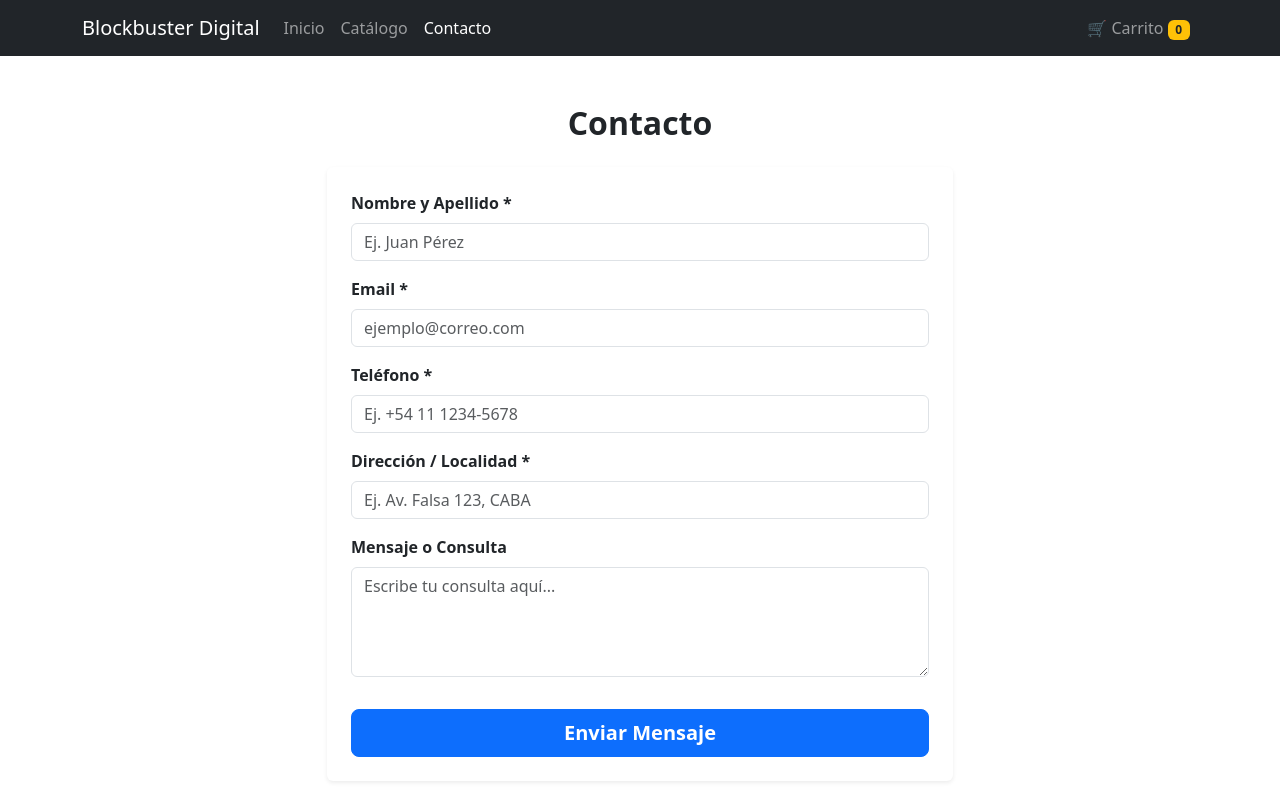
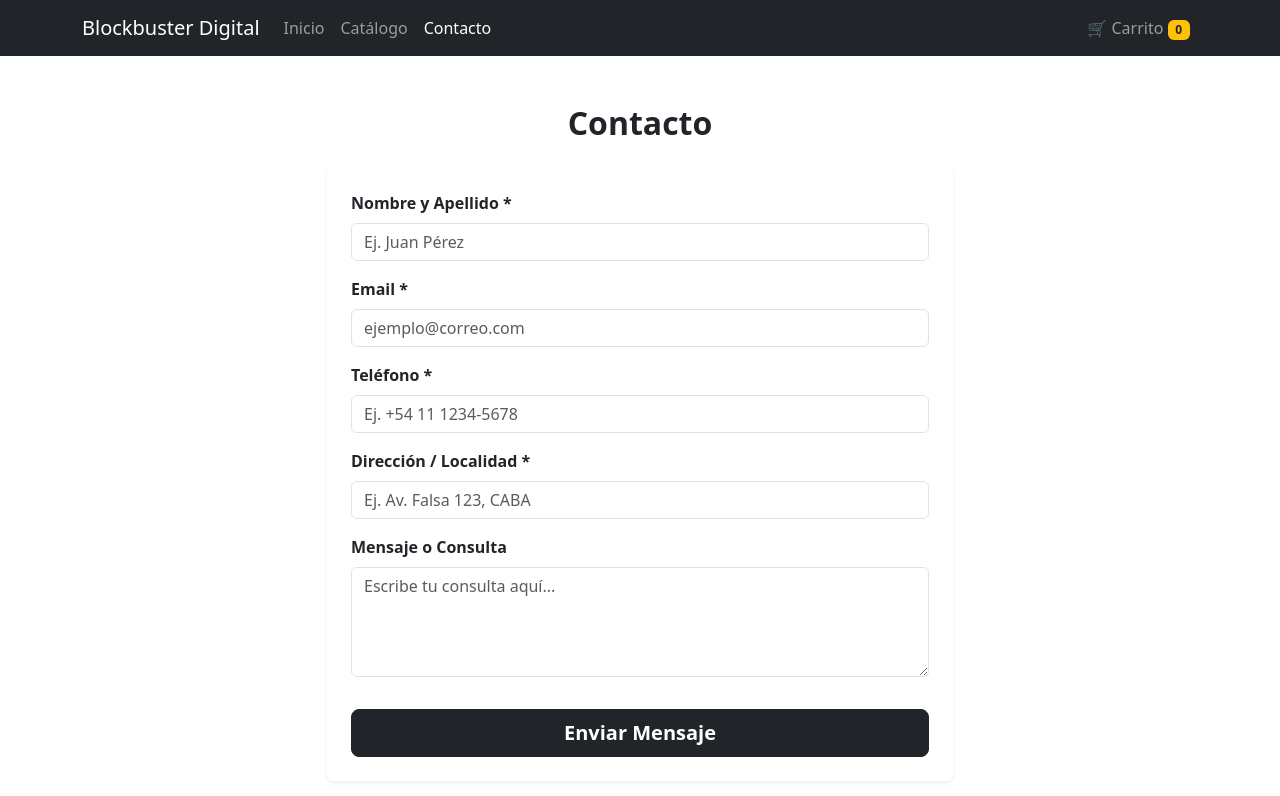
Before and after one commit to matiasnc/blockbuster-digital, a React (Vite) app: page /contacto in a window 1280 px wide. Shown: the top 796 px of the page. Built offline with nearby package versions, Linux system fonts and the light colour scheme.

Commit message:
Cambio a color negro al boton

```diff
--- a/src/pages/Contacto.jsx
+++ b/src/pages/Contacto.jsx
@@ -87,7 +87,7 @@ const Contacto = () => {
             </Form.Group>
 
             <Button
-              variant="primary"
+              variant="dark"
               type="submit"
               size="lg"
               className="w-100 fw-bold mt-2"
```
